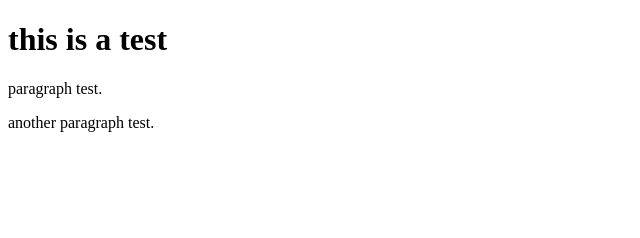
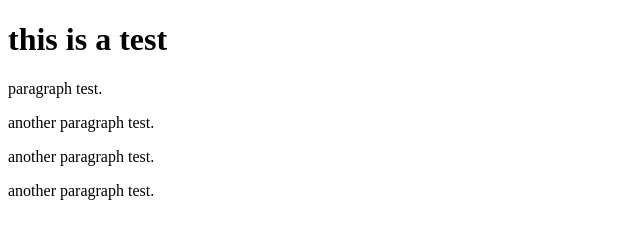
Before and after one commit to redmejia/git-test, a plain HTML site: page index.html in a window 1280 px wide. Shown: the whole page, without its empty margins (0-640 px from the left). Drawn offline with Linux system fonts and the light colour scheme.

Commit message:
Four commit

```diff
--- a/index.html
+++ b/index.html
@@ -10,6 +10,7 @@
     <h1>this is a test</h1>
     <p>paragraph test.</p>
     <p>another paragraph test.</p>
-
+    <p>another paragraph test.</p>
+    <p>another paragraph test.</p>
 </body>
 </html>
```
